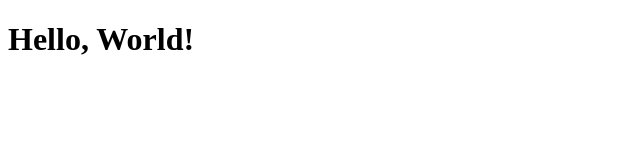
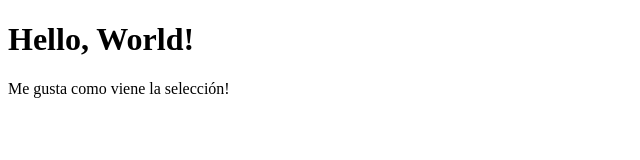
Before and after one commit to damianprida/PRACTICA-REPOSITORIO-2026, a plain HTML site: page index.html in a window 1280 px wide. Shown: the whole page, without its empty margins (0-640 px from the left). Drawn offline with Linux system fonts and the light colour scheme.

Commit message:
añado parrafo descriptivo

```diff
--- a/index.html
+++ b/index.html
@@ -3,9 +3,10 @@
 <head>
     <meta charset="UTF-8">
     <meta name="viewport" content="width=<device-width>, initial-scale=1.0">
-    <title>Document</title>
+    <title>Clase 2</title>
 </head>
 <body>
     <h1>Hello, World!</h1>
+    <p>Me gusta como viene la selección!</p>
 </body>
 </html>
```
